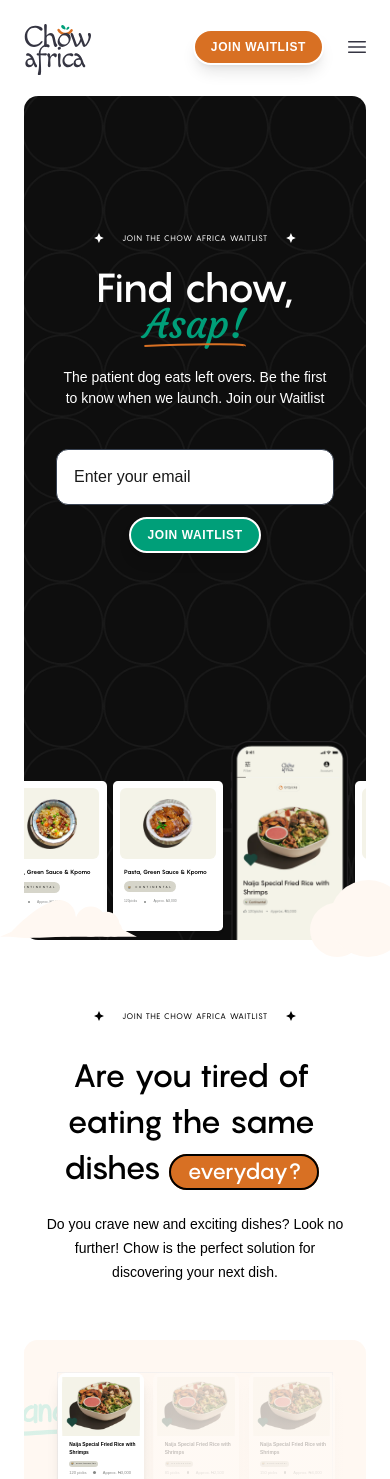
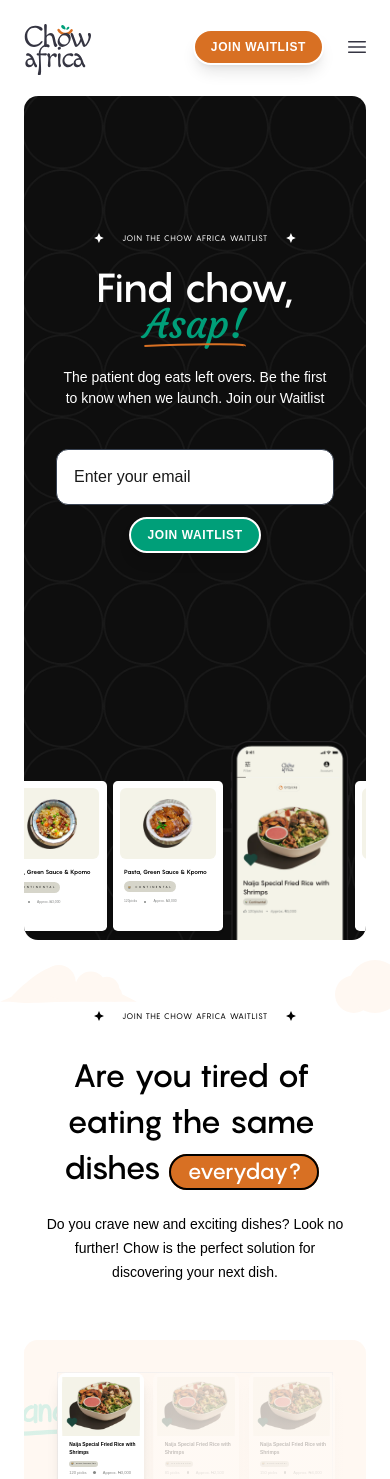
Before and after one commit to VSOLUTIONSE/Frontend-test, a Next.js app: page / in a window 390 px wide. Shown: the top 1479 px of the page. Built offline with nearby package versions, Linux system fonts and the light colour scheme; a web font is replaced by a local one.

Commit message:
chore: cleanup

```diff
--- a/src/components/home/MealCaption.tsx
+++ b/src/components/home/MealCaption.tsx
@@ -3,7 +3,7 @@
 
 const MealCaption = () => {
   return (
-    <div className="mx-auto flex  items-center  justify-center w-full sm:max-w-[305px]   md:max-w-[915px] md:mt-[198px] sm:mt-[64px]">
+    <div className="mx-auto z-10 flex  items-center  justify-center w-full sm:max-w-[305px]   md:max-w-[915px] md:mt-[198px] sm:mt-[64px]">
       <div className="flex  mx-auto flex-col w-full items-center justify-center">
         <div className="flex items-center mb-[24px] text-[15px] font-[400px] leading-[24px] gap-x-[18px] justify-center">
           <Icons
--- a/src/components/ui/CloudSVGS.tsx
+++ b/src/components/ui/CloudSVGS.tsx
@@ -9,14 +9,14 @@
         width={428}
         height={119}
         alt=""
-        className=" mt-[1328px] sm:mt-[900px]  md:block sm:w-[137px] absolute left-[53px] sm:left-0  "
+        className=" mt-[1328px] sm:mt-[965px]  md:block sm:w-[137px] absolute left-[53px] sm:left-0  "
       />{" "}
       <Image
         src="/img/home/svg/group1.svg"
         width={200}
         height={211}
         alt=""
-        className="mt-[1300px] sm:mt-[880px] sm:w-[80px] absolute right-0 "
+        className="mt-[1300px] sm:mt-[960px] sm:w-[55px] absolute right-0 "
       />
     </>
   );
```
